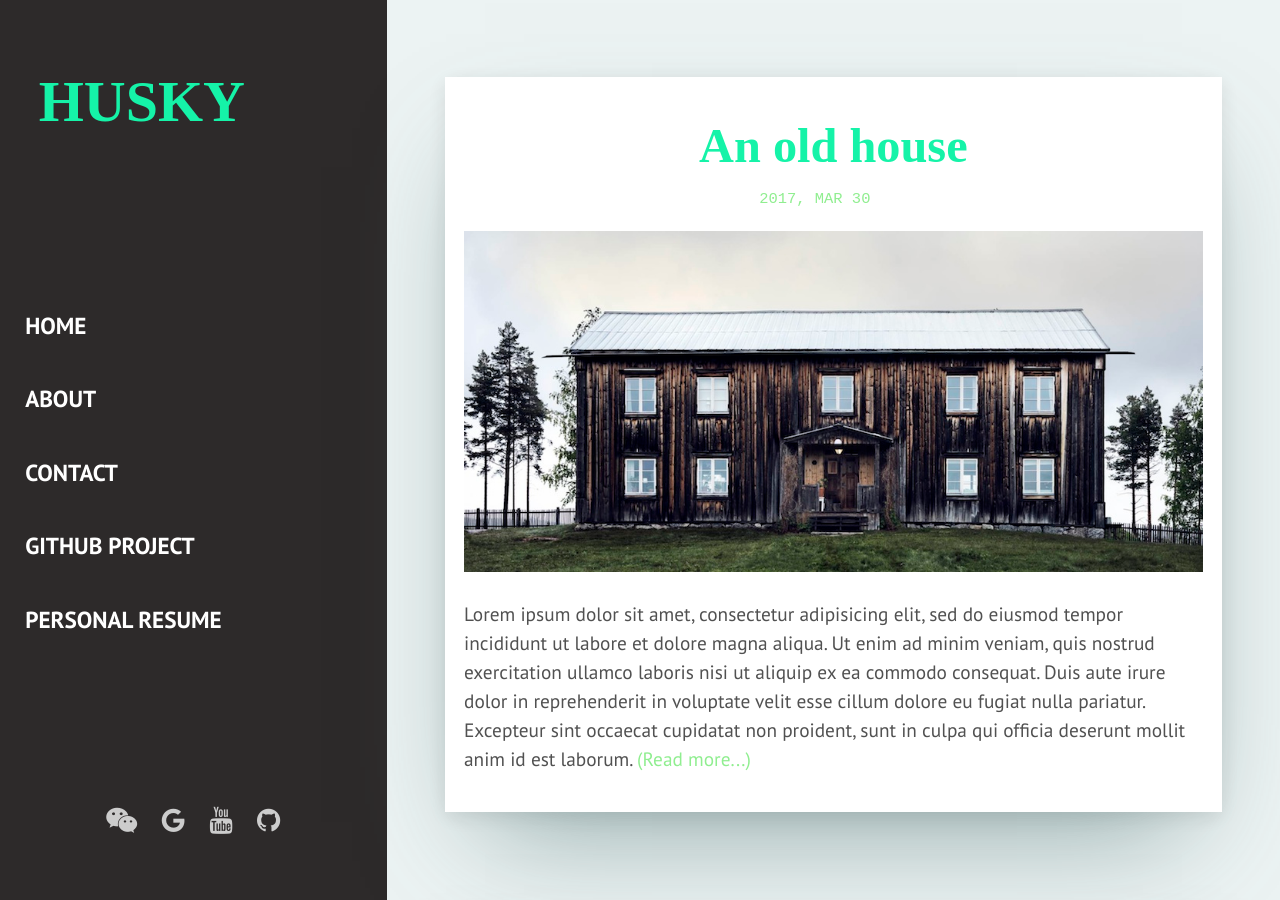
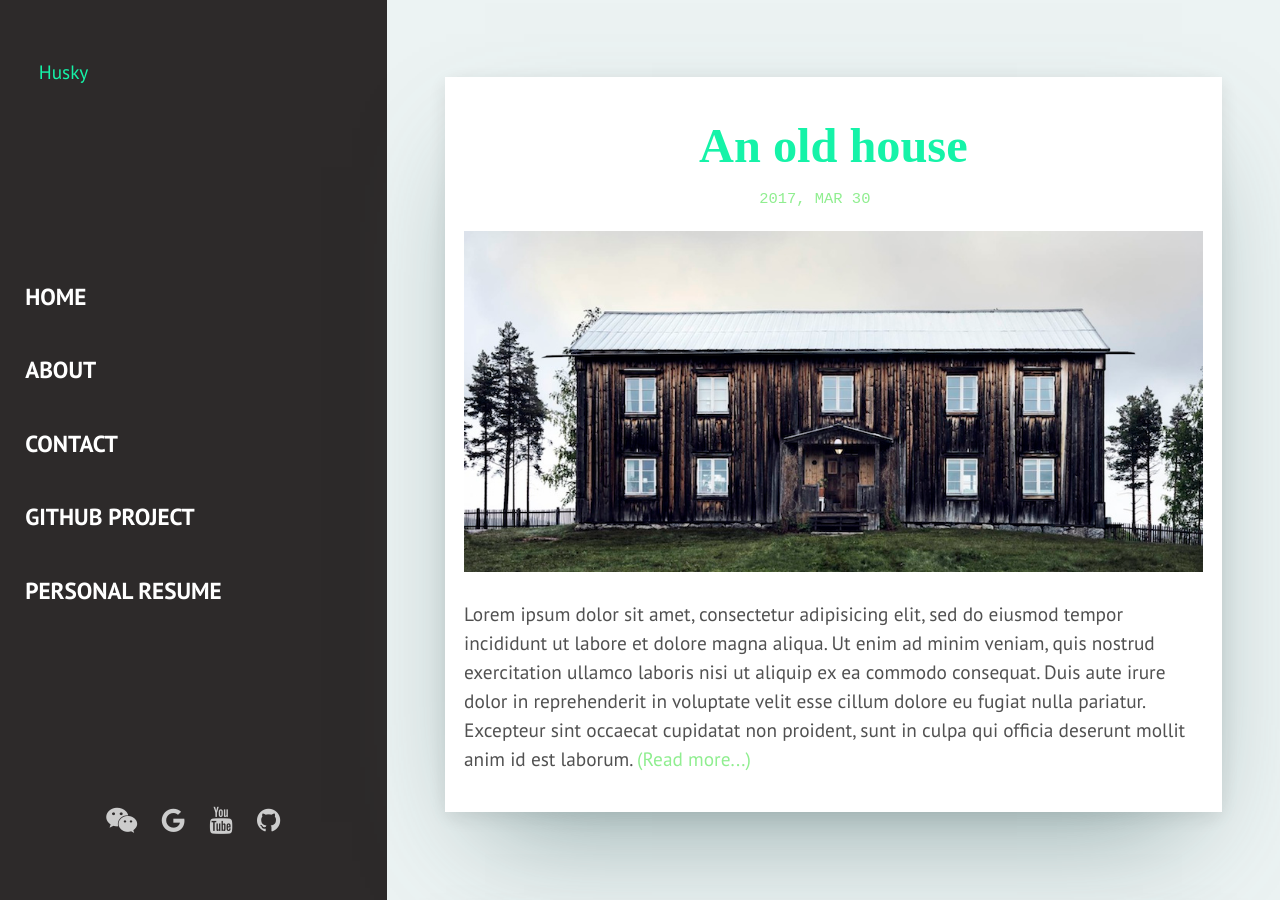
Before and after one commit to zywok/zywok.github.io, a Jekyll site: the page built from index.html, in a window 1280 px wide and 900 px high. Built offline with Jekyll 4.4.1, drawn with Linux system fonts in a browser that asks for light colours; some web fonts are replaced; the list of posts is cut into pages by our own code.

Commit message:
Update sidebar.html

```diff
--- a/_includes/sidebar.html
+++ b/_includes/sidebar.html
@@ -2,7 +2,8 @@
 
   <div class="sidebar-container">
     <div class="sidebar-logo">
-      <a href="{{site.baseurl}}/" class="logo">{% if site.name %}{{site.name}}{% else %}Husky{% endif %}</a>
+      <!-- <a href="{{site.baseurl}}/" class="logo">{% if site.name %}{{site.name}}{% else %}Husky{% endif %}</a>  -->
+      <a href="{{site.baseurl}}/" class="logo-img">{% if site.name %}{{site.name}}{% else %}Husky{% endif %}</a>
     </div>
 
     <menu class="sidebar-menu">
```
